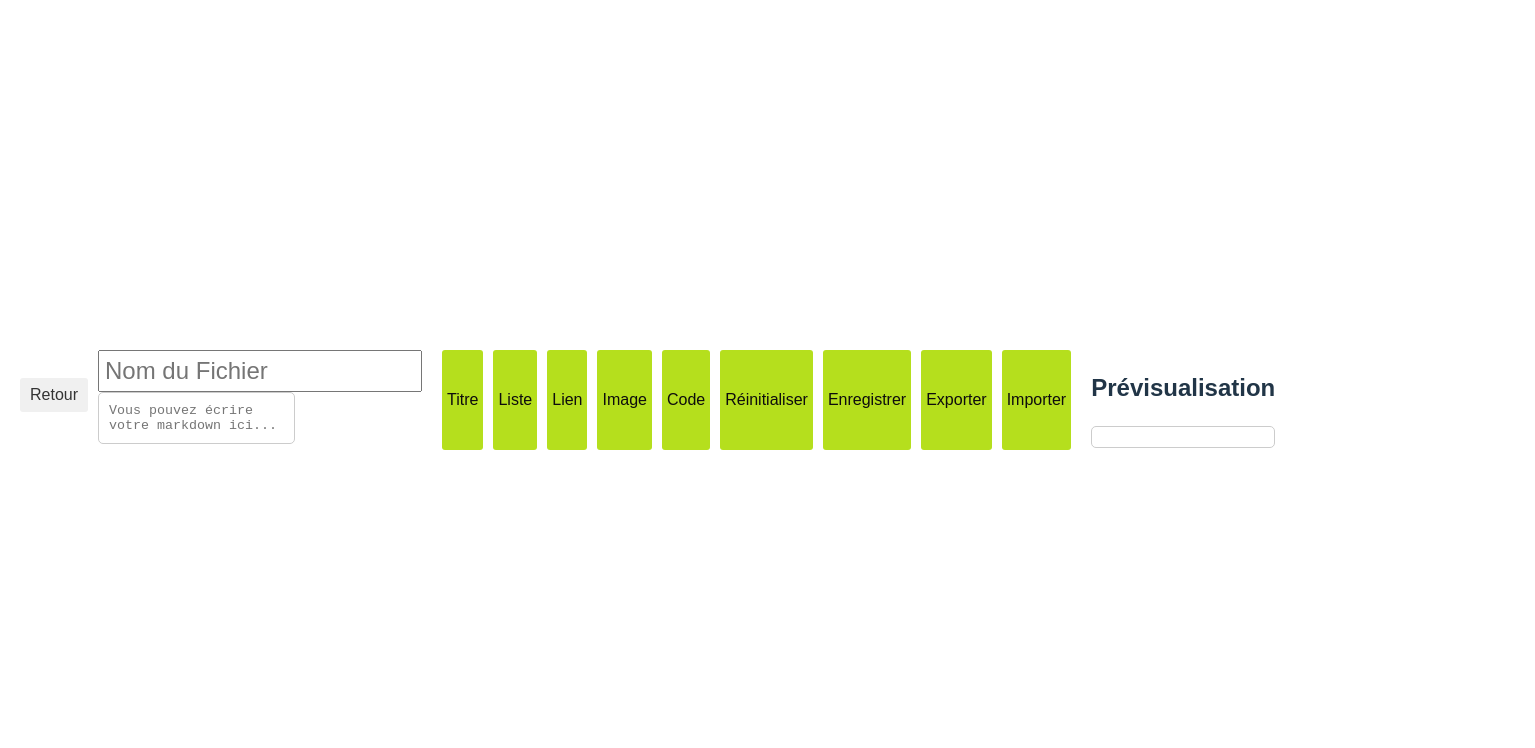
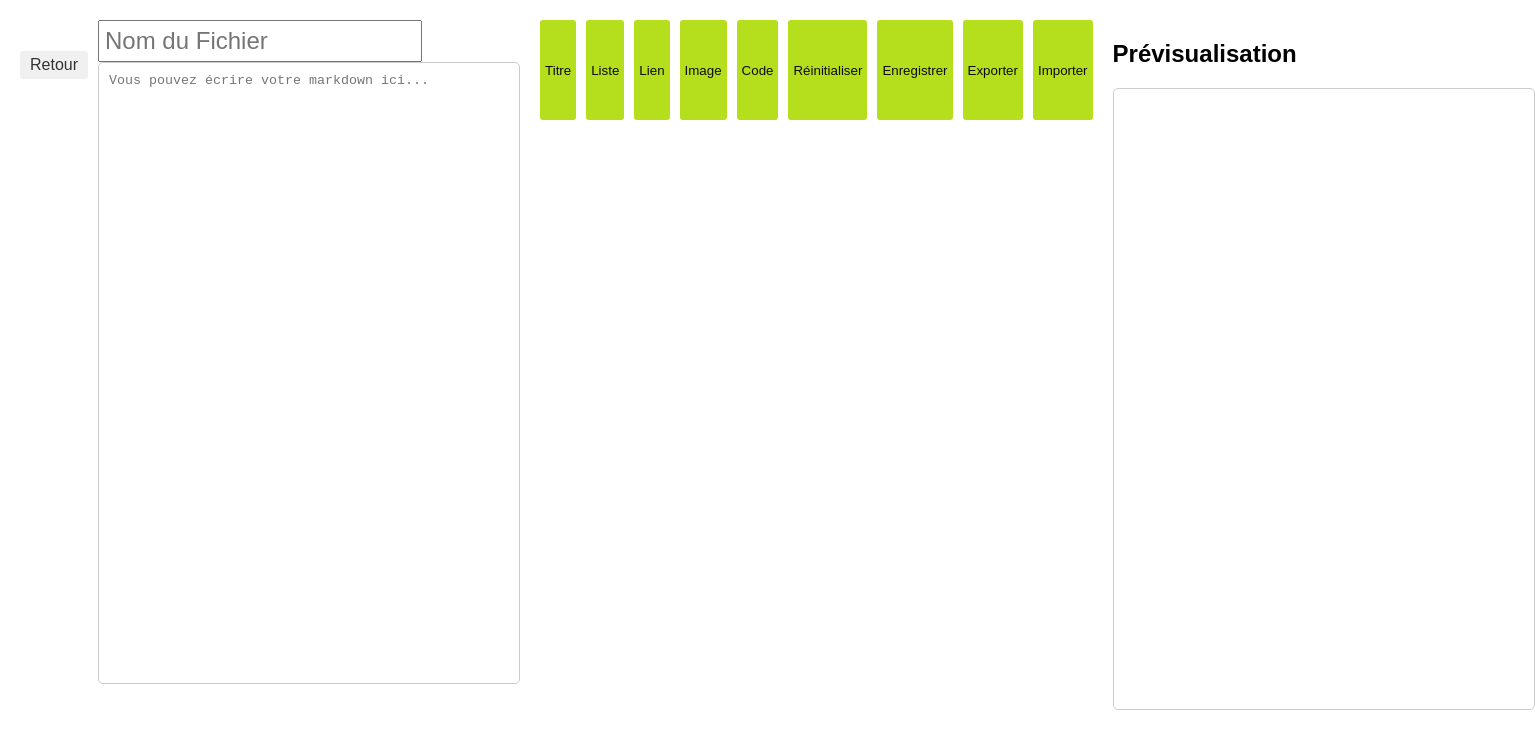
Before and after one commit to Jeck0v/Projet-Reactjs, a React (Vite) app: page /editor in a window 1280 px wide. Shown: the top 748 px of the page, 1535 px wide, since content can reach past the window. Built offline with nearby package versions, Linux system fonts and the light colour scheme.

Commit message:
:construction: taille input

```diff
--- a/src/App.css
+++ b/src/App.css
@@ -89,6 +89,8 @@
 
   .markdown-input, .markdown-preview {
     flex: 1;
+    min-height: 600px;
+    min-width: 400px;
     padding: 10px;
     border: 1px solid #ccc;
     border-radius: 5px;
--- a/src/components/FileDisplay.jsx
+++ b/src/components/FileDisplay.jsx
@@ -45,7 +45,7 @@
   function HomePage(){
       return (
         <div className="home-page">
-          <h1>Éditeur Markdown</h1>
+          <h1>Editeur Markdown</h1>
           <FileDisplay />
         </div>
       );
--- a/src/index.css
+++ b/src/index.css
@@ -1,65 +1,12 @@
-:root {
-    font-family: Inter, system-ui, Avenir, Helvetica, Arial, sans-serif;
-    line-height: 1.5;
-    font-weight: 400;
-
-    color-scheme: light dark;
-    color: rgba(255, 255, 255, 0.87);
-    background-color: #242424;
-
-    font-synthesis: none;
-    text-rendering: optimizeLegibility;
-    -webkit-font-smoothing: antialiased;
-    -moz-osx-font-smoothing: grayscale;
-  }
-
-  a {
-    font-weight: 500;
-    color: #646cff;
-    text-decoration: inherit;
-  }
-  a:hover {
-    color: #535bf2;
-  }
 
 body {
   margin: 0;
   display: flex;
   place-items: center;
-    min-width: 320px;
-    min-height: 100vh;
+  min-width: 500px;
+  min-height: 10vh;
 }
 
 h1 {
   font-size: 3.2em;
-    line-height: 1.1;
 }
-
-  button {
-    border-radius: 8px;
-    border: 1px solid transparent;
-    padding: 0.6em 1.2em;
-    font-size: 1em;
-    font-weight: 500;
-    font-family: inherit;
-    background-color: #1a1a1a;
-    cursor: pointer;
-    transition: border-color 0.25s;
-  }
-  button:focus,
-  button:focus-visible {
-    outline: 4px auto -webkit-focus-ring-color;
-  }
-
-  @media (prefers-color-scheme: light) {
-    :root {
-      color: #213547;
-      background-color: #ffffff;
-    }
-    a:hover {
-      color: #747bff;
-    }
-    button {
-      background-color: #f9f9f9;
-    }
-  }
```
Lines whose indentation alone changed are shown as unchanged.
